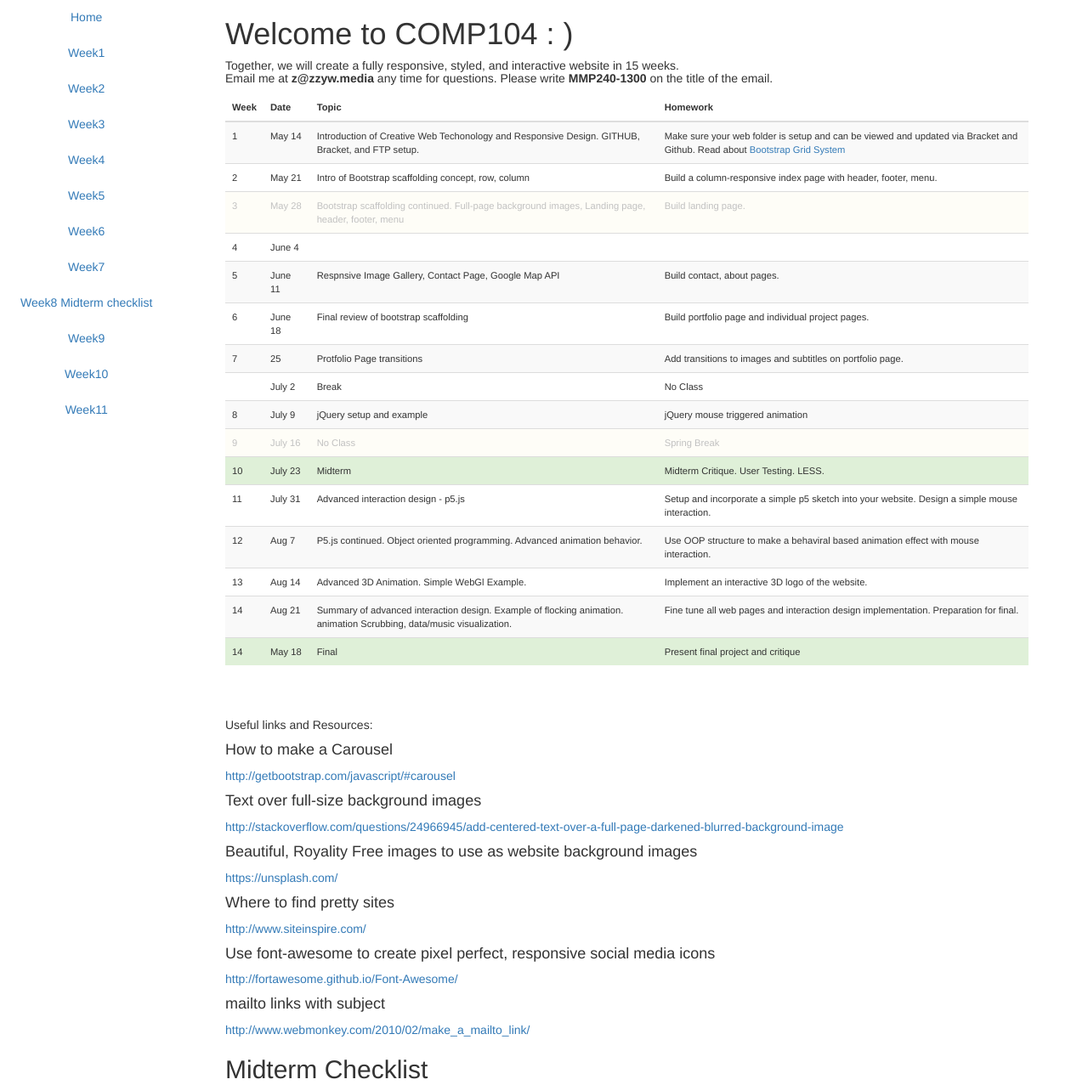
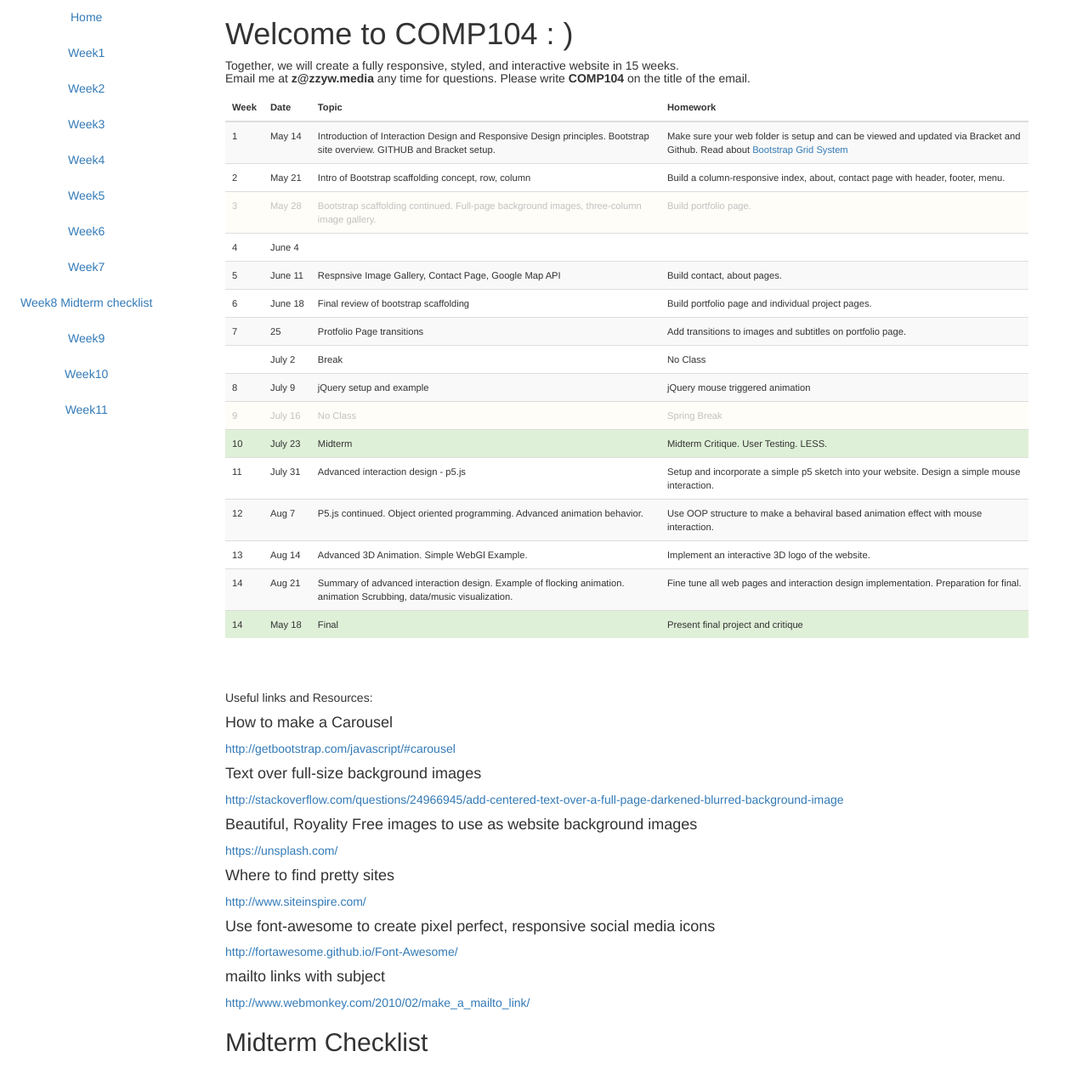
Before and after one commit to zhenzhenqi/MMA100, a Jekyll site: the page built from index.html, in a window 1280 px wide, cut to the strip 0-1277 px from the top of the page. Shown: the whole strip at 85% size. Built offline with Jekyll 4.4.1, drawn with Linux system fonts in a browser that asks for light colours; nearby versions of some CDN libraries.

```diff
--- a/index.html
+++ b/index.html
@@ -5,7 +5,7 @@
 <h1>Welcome to COMP104 : )
 <h5>
 Together, we will create a fully responsive, styled, and interactive website in 15 weeks.
-<br>Email me at <strong>z@zzyw.media</strong> any time for questions. Please write <strong>MMP240-1300</strong> on the title of the email.
+<br>Email me at <strong>z@zzyw.media</strong> any time for questions. Please write <strong>COMP104</strong> on the title of the email.
 </h5>
 </h1>
 
@@ -13,7 +13,7 @@
     <thead>
         <tr>
             <th>Week</th>
-            <th>Date&nbsp;&nbsp;&nbsp;&nbsp;</th>
+            <th>Date&nbsp;&nbsp;&nbsp;&nbsp;&nbsp;</th>
             <th>Topic</th>
             <th>Homework</th>
         </tr>
@@ -22,7 +22,7 @@
         <tr id="tr_id_1" class="tr-class-1">
             <td id="td_id_1" class="td-class-1">1</td>
             <td id="td_id_1" class="td-class-1">May 14</td>
-            <td>Introduction of Creative Web Techonology and Responsive Design. GITHUB, Bracket, and FTP setup.</td>
+            <td>Introduction of Interaction Design and Responsive Design principles. Bootstrap site overview. GITHUB and Bracket setup.</td>
             <td>Make sure your web folder is setup and can be viewed and updated via Bracket and Github. Read about <a href="http://getbootstrap.com/css/#grid">Bootstrap Grid System</a>
             </td>
         </tr>
@@ -30,13 +30,13 @@
             <td id="td_id_1" class="td-class-1">2</td>
             <td id="td_id_2" class="td-class-2">May 21</td>
             <td>Intro of Bootstrap scaffolding concept, row, column</td>
-            <td>Build a column-responsive index page with header, footer, menu.</td>
+            <td>Build a column-responsive index, about, contact page with header, footer, menu.</td>
         </tr>
         <tr id="president-day" class="warning">
             <td id="td_id_1" class="td-class-1">3</td>
             <td id="td_id_3" class="td-class-3">May 28</td>
-            <td>Bootstrap scaffolding continued. Full-page background images, Landing page, header, footer, menu</td>
-            <td>Build landing page.</td>
+            <td>Bootstrap scaffolding continued. Full-page background images, three-column image gallery.</td>
+            <td>Build portfolio page.</td>
         </tr>
         <tr id="tr_id_4" class="tr-class-4">
             <td id="td_id_1" class="td-class-1">4</td>
```
Also changed, not shown: css/main.scss (+0 -17 lines).
